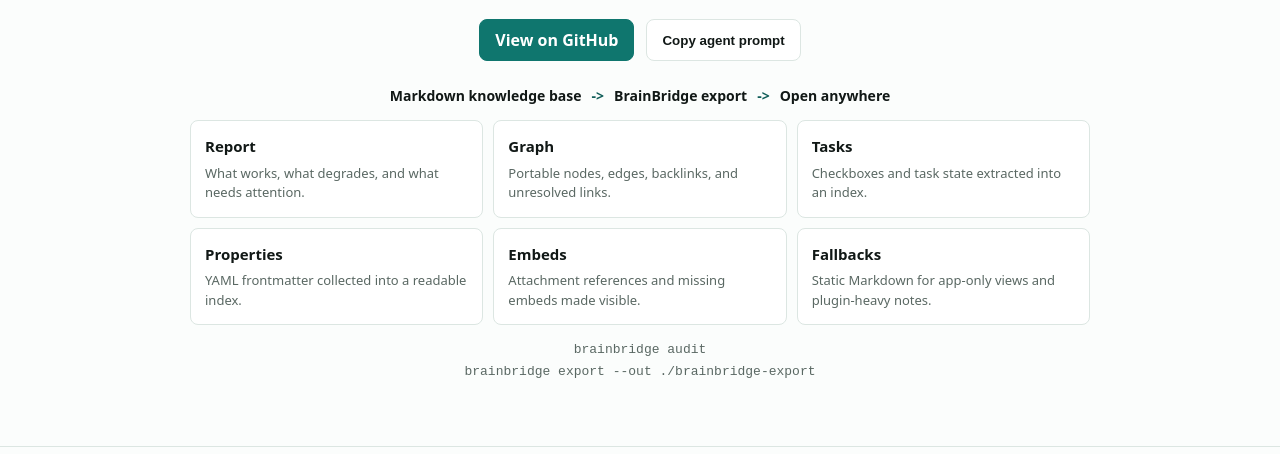
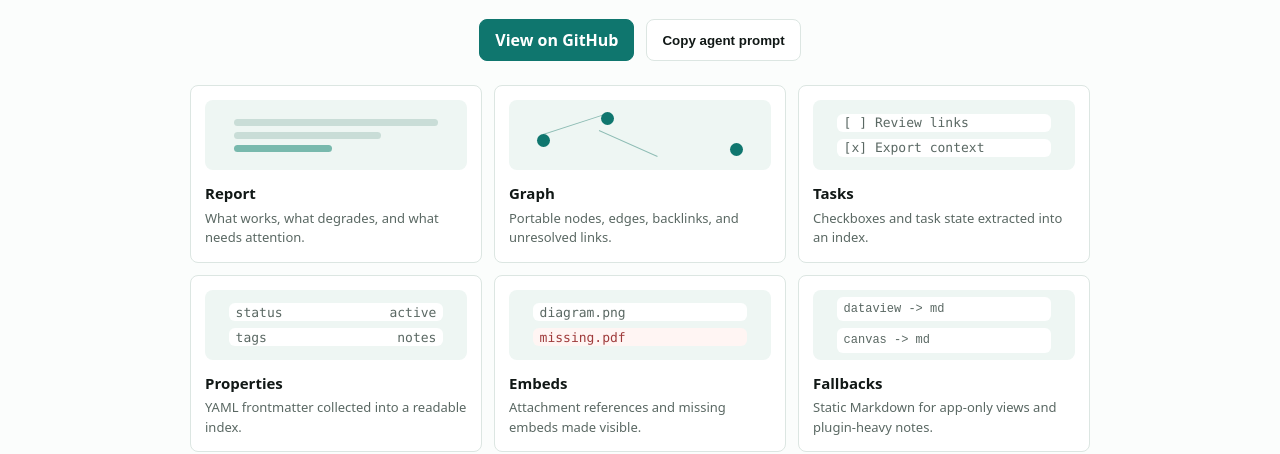
Before and after one commit to alfaruqstories/brainbridge, a website: page docs/index.html in a window 1280 px wide. Shown: the part 376-830 px from the top of the page. Drawn offline with Linux system fonts and the light colour scheme.

Commit message:
docs: make artifact preview more visual

```diff
--- a/docs/index.html
+++ b/docs/index.html
@@ -160,43 +160,30 @@
         text-align: center;
       }
 
-      .flow {
-        display: flex;
-        flex-wrap: wrap;
-        align-items: center;
-        justify-content: center;
-        gap: 10px;
-        margin-bottom: 14px;
-        color: var(--muted);
-        font-size: 14px;
-      }
-
-      .flow-item {
-        color: var(--ink);
-        font-weight: 720;
-      }
-
-      .arrow {
-        color: var(--accent-dark);
-        font-weight: 800;
-      }
-
       .artifacts {
         display: grid;
         grid-template-columns: repeat(3, minmax(0, 1fr));
-        gap: 10px;
+        gap: 12px;
       }
 
       .artifact-card {
         border: 1px solid var(--line);
         border-radius: 8px;
-        min-height: 92px;
+        min-height: 154px;
         display: grid;
-        align-content: center;
-        gap: 6px;
+        gap: 12px;
         padding: 14px;
         background: var(--panel);
         text-align: left;
+      }
+
+      .artifact-visual {
+        min-height: 70px;
+        border-radius: 8px;
+        display: grid;
+        place-items: center;
+        background: var(--soft);
+        overflow: hidden;
       }
 
       .artifact-card strong {
@@ -208,10 +195,118 @@
         font-size: 13px;
       }
 
-      .command {
-        margin: 14px auto 0;
+      .artifact-body {
+        display: grid;
+        gap: 4px;
+      }
+
+      .mini-report {
+        width: 78%;
+        display: grid;
+        gap: 6px;
+      }
+
+      .mini-line {
+        height: 7px;
+        border-radius: 999px;
+        background: #c9ddd7;
+      }
+
+      .mini-line:nth-child(2) {
+        width: 72%;
+      }
+
+      .mini-line:nth-child(3) {
+        width: 48%;
+        background: #78b9ad;
+      }
+
+      .mini-graph {
+        position: relative;
+        width: 88%;
+        height: 58px;
+      }
+
+      .mini-edge {
+        position: absolute;
+        height: 1px;
+        background: #8fbdb5;
+        transform-origin: left center;
+      }
+
+      .mini-edge.one {
+        width: 70px;
+        left: 18px;
+        top: 28px;
+        transform: rotate(-18deg);
+      }
+
+      .mini-edge.two {
+        width: 64px;
+        left: 74px;
+        top: 24px;
+        transform: rotate(24deg);
+      }
+
+      .mini-node {
+        position: absolute;
+        width: 13px;
+        height: 13px;
+        border-radius: 999px;
+        background: var(--accent);
+      }
+
+      .mini-node.a {
+        left: 12px;
+        top: 28px;
+      }
+
+      .mini-node.b {
+        left: 76px;
+        top: 6px;
+      }
+
+      .mini-node.c {
+        right: 12px;
+        bottom: 8px;
+      }
+
+      .mini-tasks,
+      .mini-props,
+      .mini-embeds,
+      .mini-fallback {
+        width: 82%;
+        display: grid;
+        gap: 7px;
         color: var(--muted);
-        text-align: center;
+        font: 12px/1.2 ui-monospace, SFMono-Regular, Menlo, Consolas, monospace;
+      }
+
+      .mini-task,
+      .mini-prop,
+      .mini-file {
+        min-height: 18px;
+        border-radius: 6px;
+        display: flex;
+        align-items: center;
+        padding: 0 7px;
+        background: #fff;
+      }
+
+      .mini-prop {
+        justify-content: space-between;
+      }
+
+      .mini-file.missing {
+        color: #9f3b3b;
+        background: #fff5f3;
+      }
+
+      .mini-fallback code {
+        border-radius: 6px;
+        padding: 5px 7px;
+        background: #fff;
+        color: var(--muted);
       }
 
       pre {
@@ -300,7 +395,7 @@
         }
 
         .artifact-card {
-          min-height: 76px;
+          min-height: 138px;
         }
 
         footer {
@@ -340,45 +435,84 @@
             <button class="button" id="copyPromptHero" type="button">Copy agent prompt</button>
           </div>
 
-          <div class="visual" aria-label="BrainBridge export flow">
-            <div class="flow">
-              <span class="flow-item">Markdown knowledge base</span>
-              <span class="arrow">-></span>
-              <span class="flow-item">BrainBridge export</span>
-              <span class="arrow">-></span>
-              <span class="flow-item">Open anywhere</span>
-            </div>
-
+          <div class="visual" aria-label="BrainBridge generated artifacts">
             <div class="artifacts" aria-label="Generated artifacts">
               <div class="artifact-card">
+                <div class="artifact-visual">
+                  <div class="mini-report" aria-hidden="true">
+                    <span class="mini-line"></span>
+                    <span class="mini-line"></span>
+                    <span class="mini-line"></span>
+                  </div>
+                </div>
+                <div class="artifact-body">
                   <strong>Report</strong>
                   <span>What works, what degrades, and what needs attention.</span>
                 </div>
+              </div>
               <div class="artifact-card">
+                <div class="artifact-visual">
+                  <div class="mini-graph" aria-hidden="true">
+                    <span class="mini-edge one"></span>
+                    <span class="mini-edge two"></span>
+                    <span class="mini-node a"></span>
+                    <span class="mini-node b"></span>
+                    <span class="mini-node c"></span>
+                  </div>
+                </div>
+                <div class="artifact-body">
                   <strong>Graph</strong>
                   <span>Portable nodes, edges, backlinks, and unresolved links.</span>
                 </div>
+              </div>
               <div class="artifact-card">
+                <div class="artifact-visual">
+                  <div class="mini-tasks" aria-hidden="true">
+                    <span class="mini-task">[ ] Review links</span>
+                    <span class="mini-task">[x] Export context</span>
+                  </div>
+                </div>
+                <div class="artifact-body">
                   <strong>Tasks</strong>
                   <span>Checkboxes and task state extracted into an index.</span>
                 </div>
+              </div>
               <div class="artifact-card">
+                <div class="artifact-visual">
+                  <div class="mini-props" aria-hidden="true">
+                    <span class="mini-prop"><span>status</span><span>active</span></span>
+                    <span class="mini-prop"><span>tags</span><span>notes</span></span>
+                  </div>
+                </div>
+                <div class="artifact-body">
                   <strong>Properties</strong>
                   <span>YAML frontmatter collected into a readable index.</span>
                 </div>
+              </div>
               <div class="artifact-card">
+                <div class="artifact-visual">
+                  <div class="mini-embeds" aria-hidden="true">
+                    <span class="mini-file">diagram.png</span>
+                    <span class="mini-file missing">missing.pdf</span>
+                  </div>
+                </div>
+                <div class="artifact-body">
                   <strong>Embeds</strong>
                   <span>Attachment references and missing embeds made visible.</span>
                 </div>
+              </div>
               <div class="artifact-card">
+                <div class="artifact-visual">
+                  <div class="mini-fallback" aria-hidden="true">
+                    <code>dataview -> md</code>
+                    <code>canvas -> md</code>
+                  </div>
+                </div>
+                <div class="artifact-body">
                   <strong>Fallbacks</strong>
                   <span>Static Markdown for app-only views and plugin-heavy notes.</span>
                 </div>
               </div>
-
-            <div class="command" aria-label="BrainBridge commands">
-              <pre><code>brainbridge audit
-brainbridge export --out ./brainbridge-export</code></pre>
             </div>
           </div>
           <div class="status" id="copyStatus"></div>
@@ -390,9 +524,14 @@ brainbridge export --out ./brainbridge-export</code></pre>
       </footer>
     </div>
 
-    <pre class="prompt" id="promptText">Use BrainBridge to audit this Markdown knowledge base and generate a portable export.
+    <pre class="prompt" id="promptText">Use BrainBridge from https://github.com/alfaruqstories/brainbridge to audit this Markdown knowledge base and generate a portable export.
 
-Run `brainbridge audit`, then `brainbridge export --out ./brainbridge-export`.
+Clone the repo or use the local checkout if it already exists. Install and build it with `pnpm install` and `pnpm build`.
+
+Run the CLI from the built repo against the target notes folder:
+
+`node packages/cli/dist/src/index.js audit /path/to/notes`
+`node packages/cli/dist/src/index.js export /path/to/notes --out ./brainbridge-export`
 
 Review the generated report, plugin dependencies, task/property indexes, graph files, and Markdown fallbacks.
 
```
Also changed, not shown: docs/agent-prompt.md (+11 -9 lines), README.md. Lines whose indentation alone changed are shown as unchanged.
